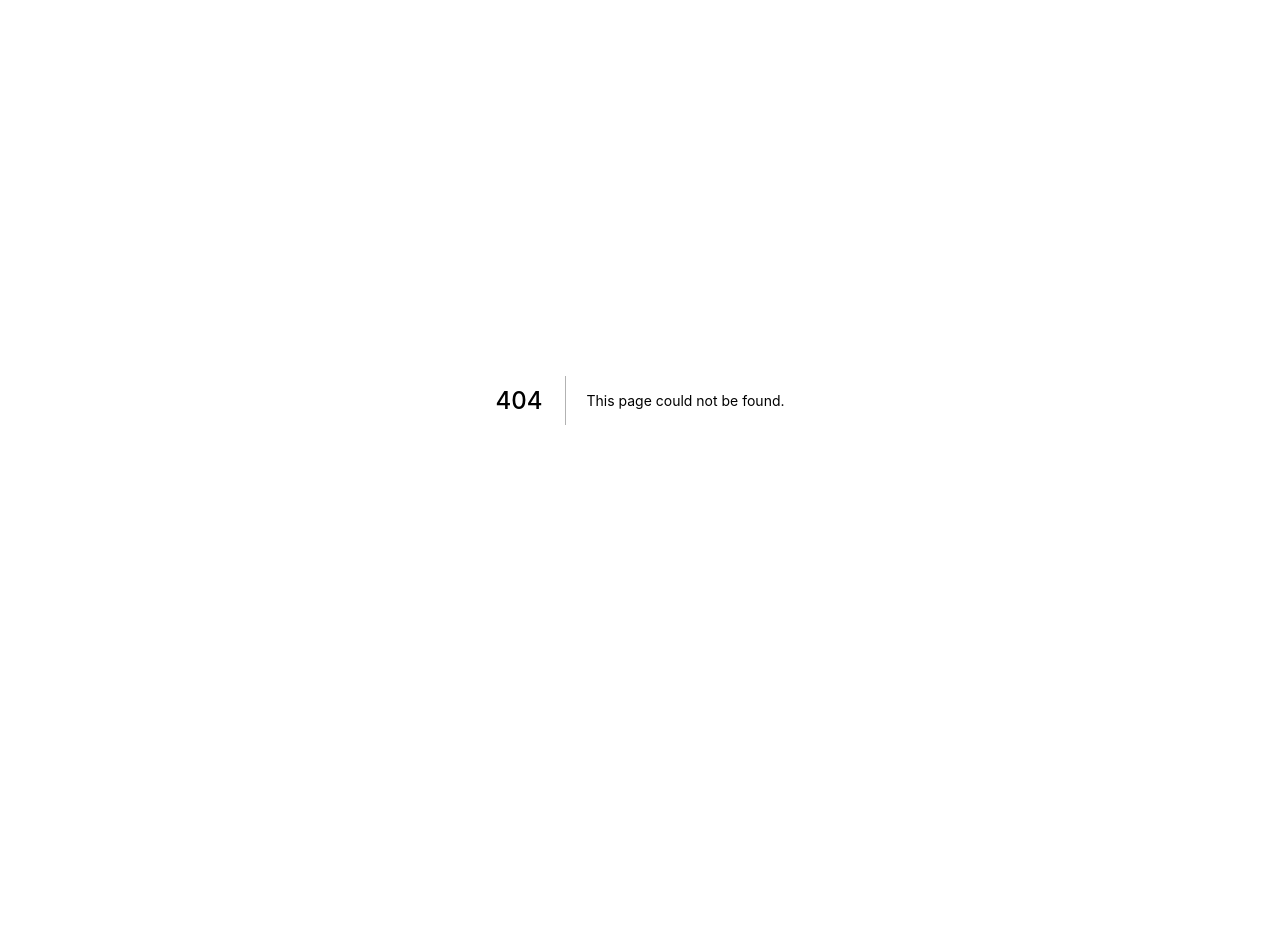
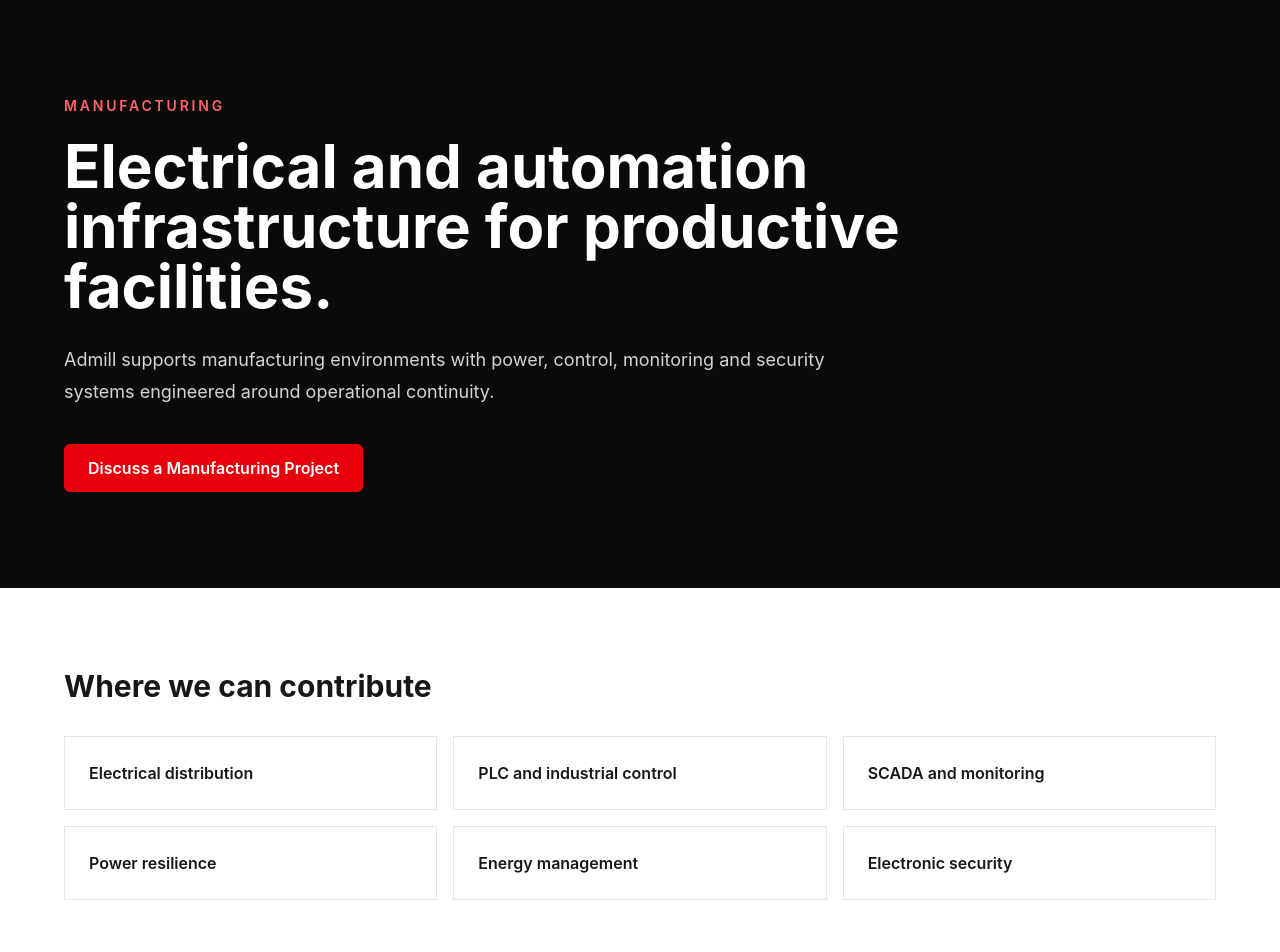
Before and after one commit to smokd/admill-landing, a Next.js app in the folder admill-landing-page/: page /industries/manufacturing in a window 1280 px wide. Before the commit this address had no page. Shown: the top 952 px of the page. Before the commit the page ends 800 px from the top, so only its background shows below. Built offline with nearby package versions, Linux system fonts and the light colour scheme.

Commit message:
Add manufacturing industry landing page

```diff
--- /dev/null
+++ b/admill-landing-page/app/industries/manufacturing/page.tsx
@@ -0,0 +1,21 @@
+import type { Metadata } from "next";
+import Link from "next/link";
+
+export const metadata: Metadata = {
+  title: "Electrical & Automation Engineering for Manufacturing in Zimbabwe",
+  description: "Electrical infrastructure, industrial automation, control, energy monitoring and security integration for manufacturing facilities in Zimbabwe.",
+  alternates: { canonical: "/industries/manufacturing" },
+};
+
+const areas = ["Electrical distribution", "PLC and industrial control", "SCADA and monitoring", "Power resilience", "Energy management", "Electronic security"];
+
+export default function ManufacturingPage() {
+  return (
+    <main className="min-h-screen bg-white text-neutral-900">
+      <section className="bg-neutral-950 px-6 py-24 text-white"><div className="mx-auto max-w-6xl"><p className="text-sm font-semibold uppercase tracking-[0.2em] text-red-400">Manufacturing</p><h1 className="mt-5 max-w-4xl text-4xl font-bold md:text-6xl">Electrical and automation infrastructure for productive facilities.</h1><p className="mt-7 max-w-3xl text-lg leading-8 text-neutral-300">Admill supports manufacturing environments with power, control, monitoring and security systems engineered around operational continuity.</p><Link href="/#contact" className="mt-9 inline-block rounded-md bg-red-600 px-6 py-3 font-semibold">Discuss a Manufacturing Project</Link></div></section>
+      <section className="px-6 py-20"><div className="mx-auto max-w-6xl"><h2 className="text-3xl font-bold">Where we can contribute</h2><div className="mt-8 grid gap-4 md:grid-cols-3">{areas.map((x) => <div key={x} className="border border-neutral-200 p-6 font-semibold">{x}</div>)}</div></div></section>
+      <section className="bg-neutral-50 px-6 py-20"><div className="mx-auto max-w-6xl"><h2 className="text-3xl font-bold">Designed for operational visibility.</h2><p className="mt-5 max-w-3xl text-lg leading-8 text-neutral-600">Power status, alarms, automation and security data can be integrated into appropriate monitoring platforms so engineering and operations teams have a clearer picture of the facility.</p></div></section>
+      <section className="px-6 py-20"><div className="mx-auto max-w-6xl rounded-2xl bg-neutral-950 p-8 text-white md:p-12"><h2 className="text-3xl font-bold">Upgrading an existing plant?</h2><p className="mt-4 max-w-2xl text-neutral-300">Tell us what is already installed and what the facility needs to achieve. We can help define an upgrade and integration path.</p><Link href="/#contact" className="mt-7 inline-block rounded-md bg-red-600 px-6 py-3 font-semibold">Request Engineering Consultation</Link></div></section>
+    </main>
+  );
+}
```
